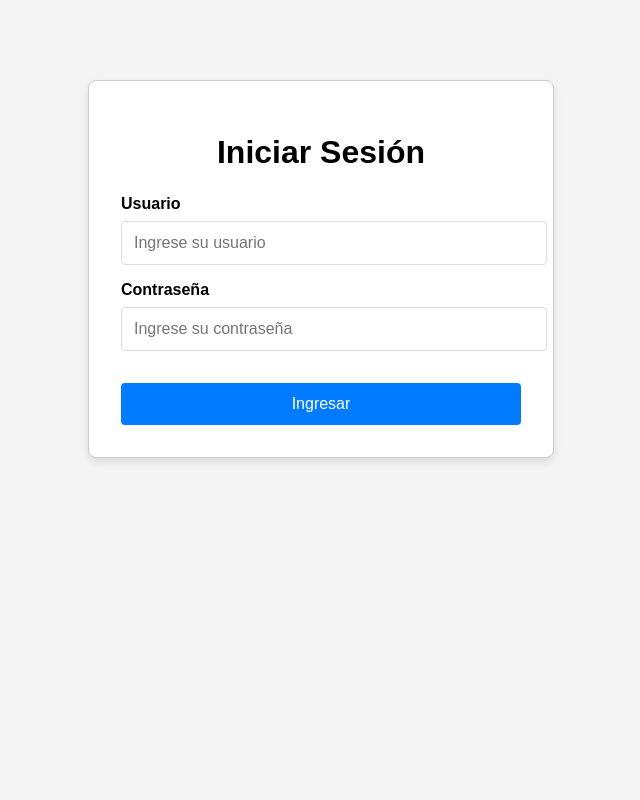
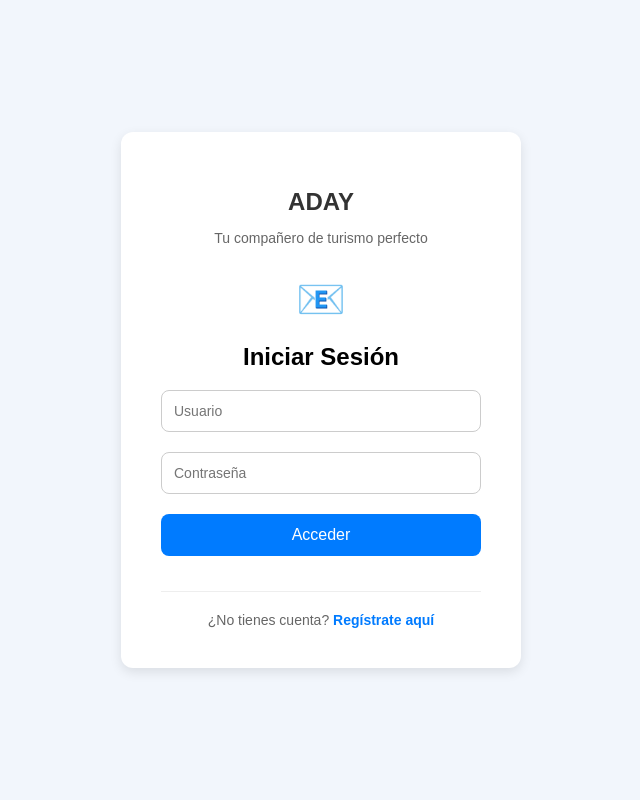
Before and after one commit to sancorharold/CSFT_INTENSIVO, a Django app: page /login/ in a window 1280 px wide. Shown: the whole page, without its empty margins (319-959 px from the left). Run offline with Django 5.2, Linux system fonts and the light colour scheme.

Commit message:
login mejorado por jair

```diff
--- a/ADAY/settings.py
+++ b/ADAY/settings.py
@@ -87,6 +87,10 @@ DATABASES = {
 
 # Password validation
 # https://docs.djangoproject.com/en/6.0/ref/settings/#auth-password-validators
+AUTHENTICATION_BACKENDS = [
+    'django.contrib.auth.backends.ModelBackend',
+     'django.contrib.auth.backends.ModelBackend',
+]
 
 AUTH_PASSWORD_VALIDATORS = [
     {
--- a/core/urls.py
+++ b/core/urls.py
@@ -1,11 +1,10 @@
 from django.urls import path
-from .views import CustomLoginView, home
-from django.contrib.auth.views import LogoutView
+from .views import LoginView, SignupView, HomeView
+
 app_name = "core"
 
 urlpatterns = [
-    path("", home, name="home"),
-    path("login/", CustomLoginView.as_view(), name="login"),
-    path("logout/", LogoutView.as_view(next_page="core:login"), name="logout"),
-
+    path("", HomeView.as_view(), name="home"),
+    path("login/", LoginView.as_view(), name="login"),
+    path("signup/", SignupView.as_view(), name="signup"),
 ]
--- a/core/views.py
+++ b/core/views.py
@@ -1,17 +1,86 @@
-from django.shortcuts import render
-from django.contrib.auth.views import LoginView
-from django.urls import reverse_lazy
+from django.views import View
+from django.shortcuts import render, redirect
+from django.contrib.auth import authenticate, login
+from django.contrib.auth.models import User
 from django.contrib.auth.decorators import login_required
-from .mixins import TitleContextMixin
+from django.utils.decorators import method_decorator
 
-class CustomLoginView(TitleContextMixin, LoginView):
+
+class LoginView(View):
     template_name = "login.html"
-    title2 = "Iniciar Sesión"
 
-    def get_success_url(self):
-        # Redirige a la página principal después de un login exitoso
-        return reverse_lazy("core:home")
+    def get(self, request):
+        return render(request, self.template_name)
 
-@login_required(login_url="core:login")
-def home(request):
-    return render(request, "home.html", {"title": "Inicio"})
+    def post(self, request):
+        username = request.POST.get("username")
+        password = request.POST.get("password")
+
+        user = authenticate(request, username=username, password=password)
+
+        if user is None:
+            return render(request, self.template_name, {
+                "error": "Usuario o contraseña incorrectos"
+            })
+
+        login(request, user)
+        return redirect("core:home")
+
+class SignupView(View):
+    template_name = "signup.html"
+
+    def get(self, request):
+        return render(request, self.template_name)
+
+    def post(self, request):
+        username = request.POST.get("username")
+        email = request.POST.get("email")
+        password = request.POST.get("password")
+        password2 = request.POST.get("password2")
+
+        if not all([username, email, password, password2]):
+            return render(request, self.template_name, {
+                "error": "Todos los campos son obligatorios",
+                "username": username,
+                "email": email
+            })
+
+        if password != password2:
+            return render(request, self.template_name, {
+                "error": "Las contraseñas no coinciden",
+                "username": username,
+                "email": email
+            })
+
+        if len(password) < 8:
+            return render(request, self.template_name, {
+                "error": "La contraseña debe tener al menos 8 caracteres",
+                "username": username,
+                "email": email
+            })
+
+        if User.objects.filter(username=username).exists():
+            return render(request, self.template_name, {
+                "error": "El usuario ya existe",
+                "email": email
+            })
+
+        if User.objects.filter(email=email).exists():
+            return render(request, self.template_name, {
+                "error": "El email ya está registrado",
+                "username": username
+            })
+
+        user = User.objects.create_user(
+            username=username,
+            email=email,
+            password=password
+        )
+
+        login(request, user)
+        return redirect("core:home")
+
+@method_decorator(login_required(login_url="core:login"), name="dispatch")
+class HomeView(View):
+    def get(self, request):
+        return render(request, "home.html")
--- a/template/login.html
+++ b/template/login.html
@@ -2,96 +2,121 @@
 <html lang="es">
 <head>
   <meta charset="UTF-8">
-    <title>Iniciar Sesión</title>
-    <meta name="viewport" content="width=device-width, initial-scale=1.0">
-
+  <title>ADAY - Iniciar Sesión</title>
   <style>
     body {
-            background-color: #f4f4f4;
-            font-family: Arial, Helvetica, sans-serif;
+      font-family: Arial, sans-serif;
+      background-color: #f2f6fc;
+      display: flex;
+      justify-content: center;
+      align-items: center;
+      height: 100vh;
+      margin: 0;
     }
 
     .login-container {
-            max-width: 400px;
-            margin: 5rem auto;
-            padding: 2rem;
-            border: 1px solid #ccc;
-            border-radius: 8px;
-            box-shadow: 0 4px 8px rgba(0,0,0,0.1);
-            background-color: #fff;
+      background-color: white;
+      padding: 40px;
+      border-radius: 12px;
+      box-shadow: 0 4px 12px rgba(0,0,0,0.1);
+      width: 320px;
+      text-align: center;
     }
 
     .login-container h1 {
-            text-align: center;
-            margin-bottom: 1.5rem;
+      margin-bottom: 5px;
+      font-size: 24px;
+      color: #333;
     }
 
-        .login-container .form-group {
-            margin-bottom: 1rem;
+    .login-container p {
+      margin-bottom: 30px;
+      color: #666;
+      font-size: 14px;
     }
 
-        .login-container label {
-            display: block;
-            margin-bottom: 0.5rem;
+    .icon {
+      font-size: 40px;
+      color: #007bff;
+      margin-bottom: 20px;
+    }
+
+    input[type="email"],
+    input[type="password"],
+    input[type="text"] {
+      width: 100%;
+      padding: 12px;
+      margin-bottom: 20px;
+      border: 1px solid #ccc;
+      border-radius: 8px;
+      font-size: 14px;
+      box-sizing: border-box;
+    }
+
+    button {
+      width: 100%;
+      padding: 12px;
+      background-color: #007bff;
+      color: white;
+      border: none;
+      border-radius: 8px;
+      font-size: 16px;
+      cursor: pointer;
+      margin-bottom: 15px;
+    }
+
+    button:hover {
+      background-color: #0056b3;
+    }
+
+    .signup-link {
+      margin-top: 20px;
+      padding-top: 20px;
+      border-top: 1px solid #eee;
+      font-size: 14px;
+      color: #666;
+    }
+
+    .signup-link a {
+      color: #007bff;
+      text-decoration: none;
       font-weight: bold;
     }
 
-        .login-container input {
-            width: 100%;
-            padding: 0.75rem;
-            border: 1px solid #ddd;
-            border-radius: 4px;
-            font-size: 1rem;
+    .signup-link a:hover {
+      text-decoration: underline;
     }
 
-        .login-container button {
-            width: 100%;
-            padding: 0.75rem;
-            border: none;
-            border-radius: 4px;
-            background-color: #007bff;
-            color: white;
-            font-size: 1rem;
-            cursor: pointer;
-            margin-top: 1rem;
-        }
-
-        .login-container button:hover {
-            background-color: #0056b3;
+    .error {
+      color: #dc3545;
+      margin-bottom: 15px;
+      font-size: 14px;
     }
   </style>
 </head>
 <body>
+  <div class="login-container">
+    <h1>ADAY</h1>
+    <p>Tu compañero de turismo perfecto</p>
+    <div class="icon">📧</div>
+    <h2>Iniciar Sesión</h2>
+    {% if form.non_field_errors %}
+      <div class="error">{{ form.non_field_errors.0 }}</div>
+    {% endif %}
 
-<div class="login-container">
-    <h1>Iniciar Sesión</h1>
+    {% if error %}
+        <div class="error">{{ error }}</div>
+    {% endif %}
 
-    <form method="post" action="">
-        <div class="form-group">
-            <label for="username">Usuario</label>
-            <input
-                type="text"
-                id="username"
-                name="username"
-                placeholder="Ingrese su usuario"
-                required
-            >
+    <form method="post">
+      {% csrf_token %}
+      <input type="text" name="username" placeholder="Usuario" required>
+      <input type="password" name="password" placeholder="Contraseña" required>
+      <button type="submit">Acceder</button>
+    </form>
+    <div class="signup-link">
+      ¿No tienes cuenta? <a href="{% url 'core:signup' %}">Regístrate aquí</a>
     </div>
-
-        <div class="form-group">
-            <label for="password">Contraseña</label>
-            <input
-                type="password"
-                id="password"
-                name="password"
-                placeholder="Ingrese su contraseña"
-                required
-            >
   </div>
-
-        <button type="submit">Ingresar</button>
-    </form>
-</div>
-
 </body>
 </html>
```
Also changed, not shown: template/home.html (+229 -0 lines), template/signup.html (added, +166 -0 lines), db.sqlite3. Lines whose indentation alone changed are shown as unchanged.
